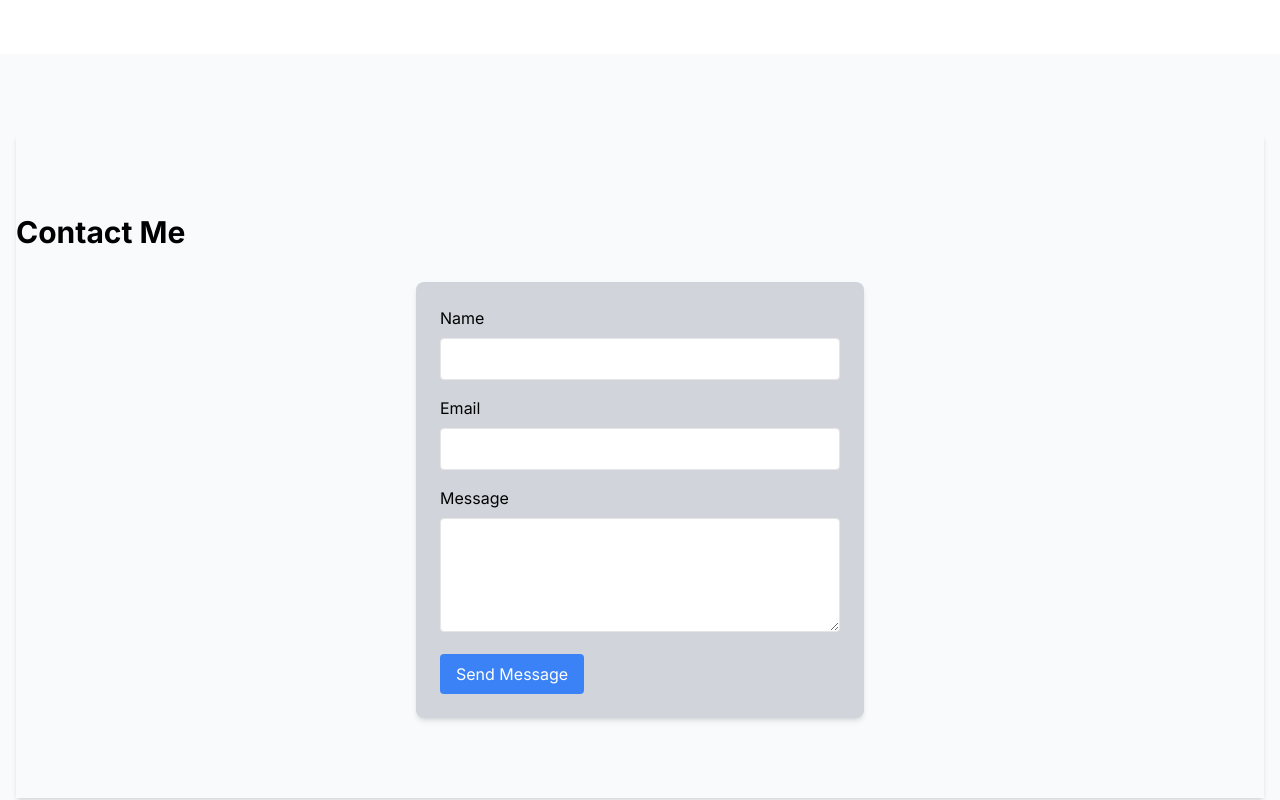
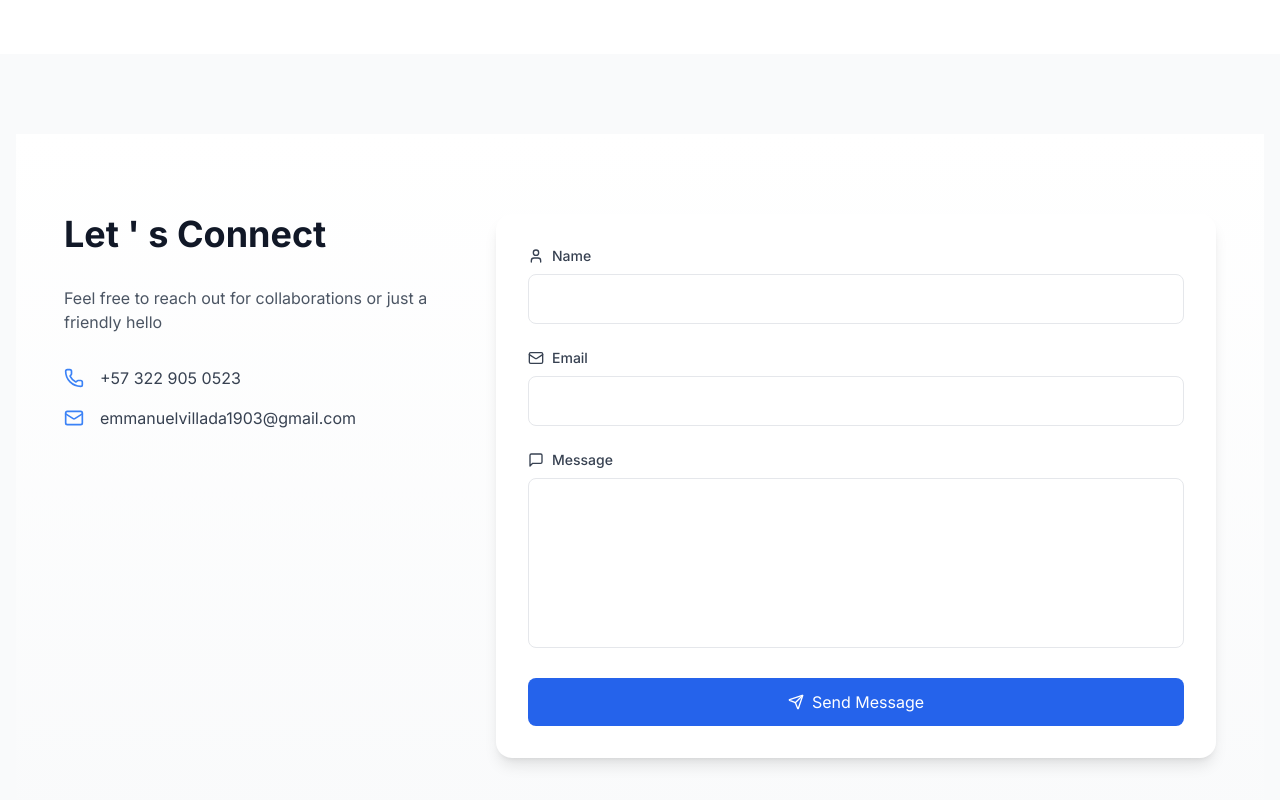
Before and after one commit to emmanuelvillada/emmanuel, a Next.js app in the folder emmanuel/: page / in a window 1280 px wide. Shown: the part 3720-4520 px from the top of the page. Built offline with nearby package versions, Linux system fonts and the light colour scheme.

Commit message:
redesign for the contact component

```diff
--- a/emmanuel/next.config.ts
+++ b/emmanuel/next.config.ts
@@ -2,13 +2,7 @@ import type { NextConfig } from "next";
 
 const nextConfig: NextConfig = {
   /* config options here */
-  webpack: (config) => {
-    config.resolve.alias = {
-      ...config.resolve.alias,
-      'react-slick': 'react-slick/dist/react-slick.min.js',
-    }
-    return config
-  }
+
 };
 
 export default nextConfig;
--- a/emmanuel/src/components/ContactForm.tsx
+++ b/emmanuel/src/components/ContactForm.tsx
@@ -1,23 +1,91 @@
+import { Phone, Mail, User, MessageSquare, Send } from 'lucide-react';
+
 export default function ContactForm() {
+    return (
+        <section id="contact" className="py-20 bg-gradient-to-b from-white to-gray-50">
+            <div className="container mx-auto px-4">
+                <div className="flex flex-col md:flex-row items-start justify-between max-w-6xl mx-auto">
+                    {/* Contact Info */}
+                    <div className="w-full md:w-1/3 mb-12 md:mb-0">
+                        <h2 className="text-4xl font-bold mb-8 text-gray-900">Let &apos; s Connect</h2>
+                        <p className="text-gray-600 mb-8">Feel free to reach out for collaborations or just a friendly hello</p>
+                        <div className="space-y-4">
+                            <div className="flex items-center">
+                                <Phone className="w-5 h-5 text-blue-500 mr-4" />
+                                <a href="tel:+573229050523" className="text-gray-700 hover:text-blue-500 transition-colors">
+                                    +57 322 905 0523
+                                </a>
+                            </div>
+                            <div className="flex items-center">
+                                <Mail className="w-5 h-5 text-blue-500 mr-4" />
+                                <a href="mailto:emmanuelvillada1903@gmail" className="text-gray-700 hover:text-blue-500 transition-colors">
+                                    emmanuelvillada1903@gmail.com
+                                </a>
+                            </div>
+                        </div>
+                    </div>
 
-    return (
-        <section id="contact" className=" shadow-md py-20">
-            <h2 className="text-3xl font-bold mb-8 text-black">Contact Me</h2>
-            <form className="max-w-md mx-auto bg-gray-300 p-6 rounded-lg shadow-md" name="contact" method="POST" data-netlify="true">
-                <div className="mb-4">
-                    <label htmlFor="name" className="block mb-2 text-black">Name</label>
-                    <input type="text" id="name" name="name" className="w-full p-2 border rounded" required />
+                    {/* Contact Form */}
+                    <div className="w-full md:w-2/3 md:pl-12">
+                        <form
+                            className="bg-white p-8 rounded-2xl shadow-lg"
+                            name="contact"
+                            method="POST"
+                            data-netlify="true"
+                        >
+                            <div className="mb-6">
+                                <label htmlFor="name" className="flex items-center text-sm font-medium text-gray-700 mb-2">
+                                    <User className="w-4 h-4 mr-2" />
+                                    Name
+                                </label>
+                                <input
+                                    type="text"
+                                    id="name"
+                                    name="name"
+                                    className="w-full p-3 border border-gray-200 rounded-lg focus:ring-2 focus:ring-blue-500 focus:border-transparent transition-all"
+                                    required
+                                />
+                            </div>
+
+                            <div className="mb-6">
+                                <label htmlFor="email" className="flex items-center text-sm font-medium text-gray-700 mb-2">
+                                    <Mail className="w-4 h-4 mr-2" />
+                                    Email
+                                </label>
+                                <input
+                                    type="email"
+                                    id="email"
+                                    name="email"
+                                    className="w-full p-3 border border-gray-200 rounded-lg focus:ring-2 focus:ring-blue-500 focus:border-transparent transition-all"
+                                    required
+                                />
+                            </div>
+
+                            <div className="mb-6">
+                                <label htmlFor="message" className="flex items-center text-sm font-medium text-gray-700 mb-2">
+                                    <MessageSquare className="w-4 h-4 mr-2" />
+                                    Message
+                                </label>
+                                <textarea
+                                    id="message"
+                                    name="message"
+                                    rows={6}
+                                    className="w-full p-3 border border-gray-200 rounded-lg focus:ring-2 focus:ring-blue-500 focus:border-transparent transition-all resize-none"
+                                    required
+                                ></textarea>
+                            </div>
+
+                            <button
+                                type="submit"
+                                className="w-full bg-blue-600 text-white px-6 py-3 rounded-lg hover:bg-blue-700 focus:ring-4 focus:ring-blue-200 transition-all duration-300 flex items-center justify-center"
+                            >
+                                <Send className="w-4 h-4 mr-2" />
+                                Send Message
+                            </button>
+                        </form>
+                    </div>
                 </div>
-                <div className="mb-4">
-                    <label htmlFor="email" className="block mb-2 text-black">Email</label>
-                    <input type="email" id="email" name="email" className="w-full p-2 border rounded" required />
-                </div>
-                <div className="mb-4">
-                    <label htmlFor="message" className="block mb-2 text-black">Message</label>
-                    <textarea id="message" name="message" rows={4} className="w-full p-2 border rounded text-black" required></textarea>
-                </div>
-                <button type="submit" className="bg-blue-500 text-white px-4 py-2 rounded hover:bg-blue-600">Send Message</button>
-            </form>
+            </div>
         </section>
     );
 }
```
